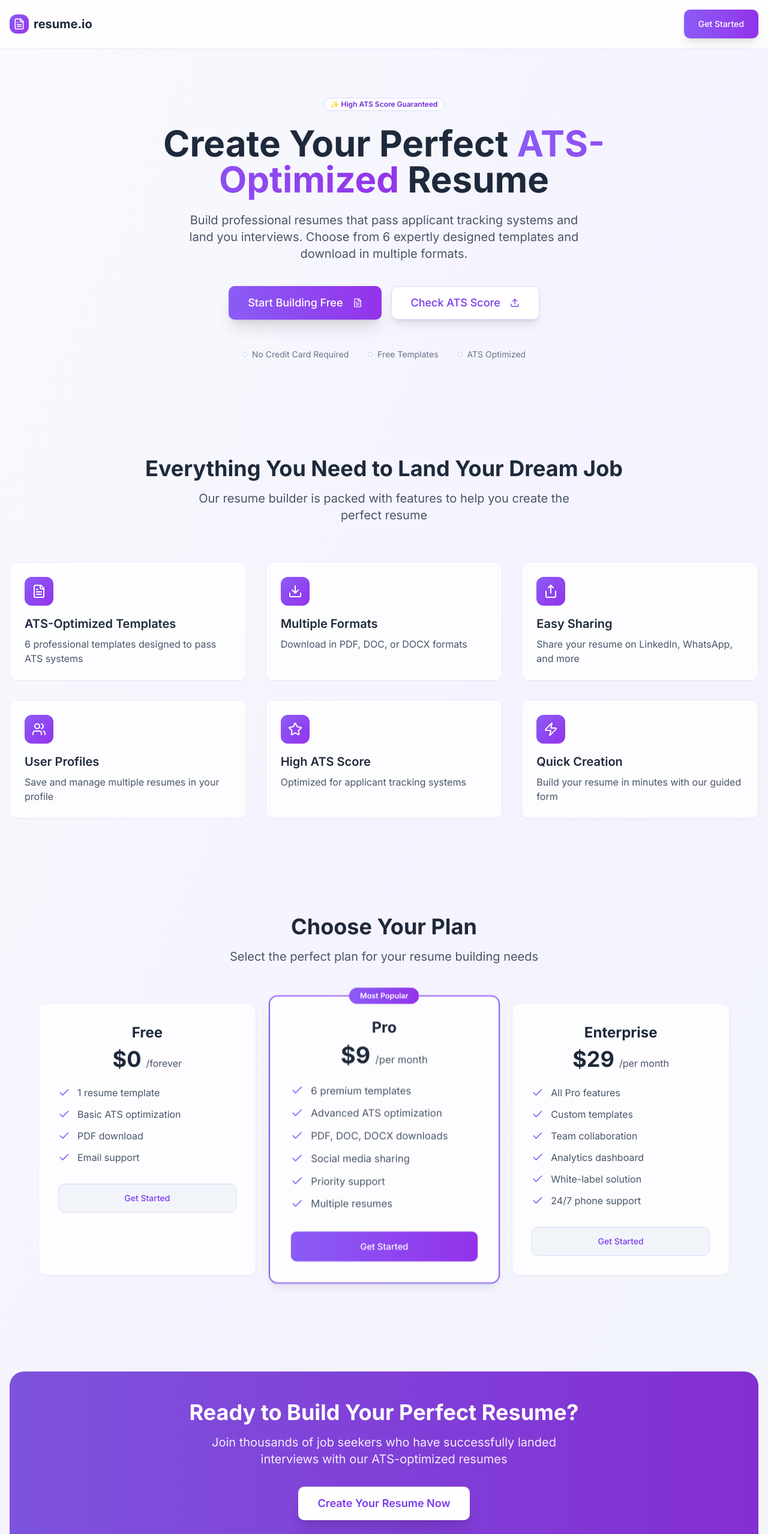
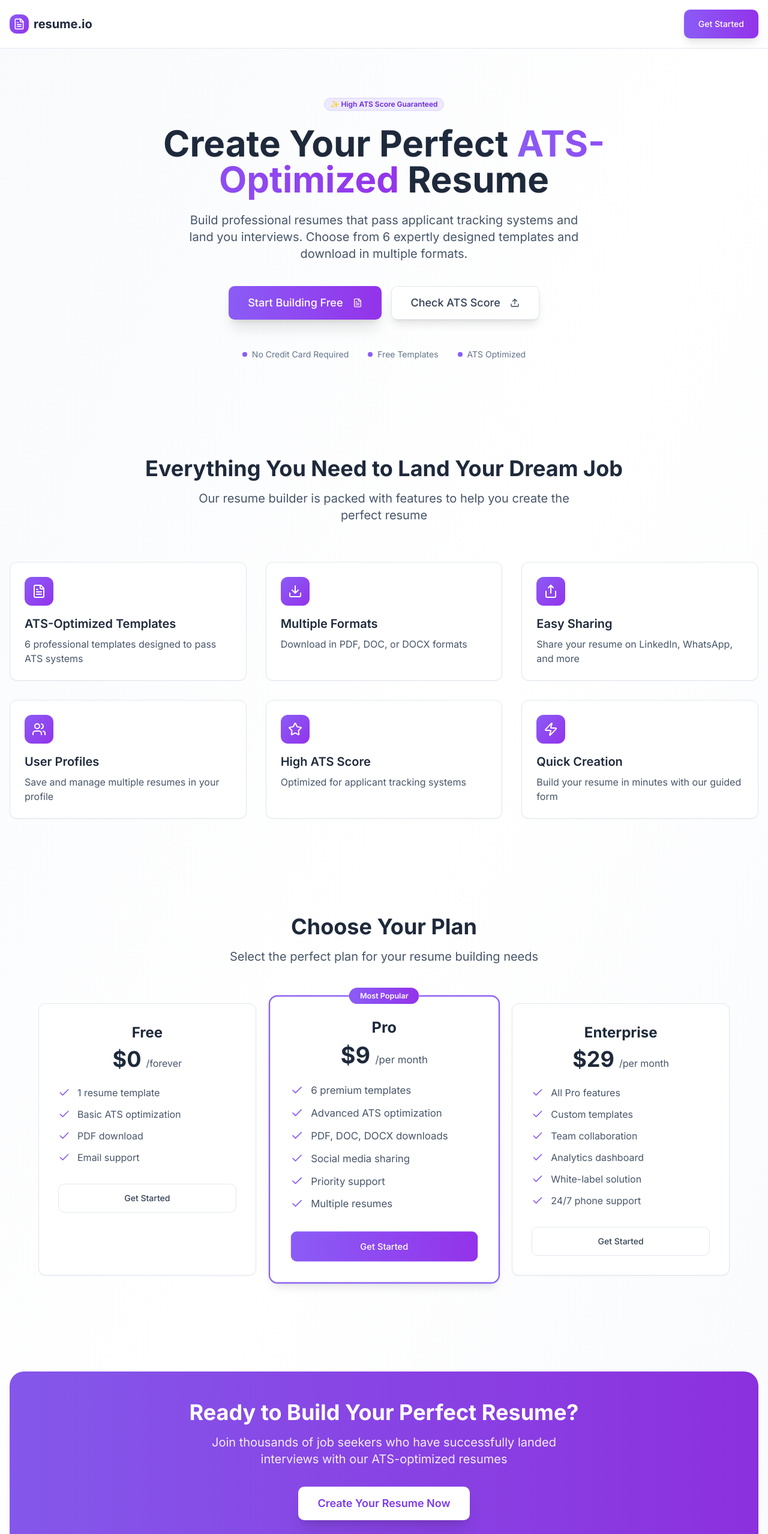
Before and after one commit to azi74/resumeio, a React (Vite) app: page / in a window 1280 px wide. Shown: the top 2558 px of the page at 60% size. Built offline with nearby package versions, Linux system fonts and the light colour scheme.

Commit message:
Fix: UI color inconsistencies and mobile view optimization
- Addressed yellow color issues across the UI.
- Ensured proper color assignments for UI elements.
- Improved mobile view layout and responsiveness.

```diff
--- a/src/index.css
+++ b/src/index.css
@@ -1,4 +1,3 @@
-
 
 @import url('https://fonts.googleapis.com/css2?family=Inter:wght@300;400;500;600;700;800&display=swap');
 @tailwind base;
@@ -96,6 +95,7 @@
   body {
     @apply bg-background text-foreground font-sans;
     font-family: 'Inter', -apple-system, BlinkMacSystemFont, 'Segoe UI', 'Roboto', 'Oxygen', 'Ubuntu', 'Cantarell', sans-serif;
+    background: rgb(248 250 252);
   }
 
   /* Custom animations */
@@ -219,3 +219,27 @@ input:focus, textarea:focus, select:focus {
 .animate-pulse {
   animation: pulse 2s cubic-bezier(0.4, 0, 0.6, 1) infinite;
 }
+
+/* Mobile optimizations */
+@media (max-width: 768px) {
+  .container {
+    padding-left: 1rem;
+    padding-right: 1rem;
+  }
+
+  /* Ensure proper spacing on mobile */
+  .grid-cols-2 > * {
+    min-height: fit-content;
+  }
+
+  /* Prevent overflow on mobile */
+  body {
+    overflow-x: hidden;
+  }
+
+  /* Better mobile touch targets */
+  button, a {
+    min-height: 44px;
+    min-width: 44px;
+  }
+}
--- a/src/pages/Index.tsx
+++ b/src/pages/Index.tsx
@@ -138,9 +138,9 @@ const Index = () => {
   }
 
   return (
-    <div className="min-h-screen bg-gradient-to-br from-slate-50 via-violet-50 to-slate-100">
+    <div className="min-h-screen bg-gradient-to-br from-slate-50 via-white to-slate-50">
       {/* Header */}
-      <header className={`border-b border-violet-100 bg-white/80 backdrop-blur-md fixed top-0 left-0 right-0 z-50 transition-transform duration-300 ${
+      <header className={`border-b border-slate-200 bg-white/95 backdrop-blur-md fixed top-0 left-0 right-0 z-50 transition-transform duration-300 ${
         isNavbarVisible ? 'translate-y-0' : '-translate-y-full'
       }`}>
         <div className="container mx-auto px-4 py-4 flex items-center justify-between">
@@ -157,7 +157,7 @@ const Index = () => {
                 <Button
                   variant="outline"
                   onClick={() => setActiveView("profile")}
-                  className="bg-white border-violet-200 text-violet-600 hover:bg-violet-50 h-12 px-6"
+                  className="bg-white border-slate-200 text-slate-700 hover:bg-slate-50 h-12 px-6"
                 >
                   Profile
                 </Button>
@@ -185,7 +185,7 @@ const Index = () => {
         {/* Hero Section */}
         <section className="container mx-auto px-4 py-12 md:py-20 text-center">
           <div className="max-w-4xl mx-auto">
-            <Badge className="mb-6 bg-white text-violet-700 border-violet-200 hover:bg-violet-50 transition-colors">
+            <Badge className="mb-6 bg-violet-100 text-violet-700 border-violet-200 hover:bg-violet-50 transition-colors">
               ✨ High ATS Score Guaranteed
             </Badge>
 
@@ -214,7 +214,7 @@ const Index = () => {
                 size="lg"
                 variant="outline"
                 onClick={() => setShowATSChecker(true)}
-                className="border-violet-200 bg-white text-violet-600 hover:bg-violet-50 shadow-lg hover:shadow-xl transition-all duration-300 transform hover:scale-105 hover:text-black px-8 py-6 text-lg h-14 w-full sm:w-auto"
+                className="border-slate-200 bg-white text-slate-700 hover:bg-slate-50 shadow-lg hover:shadow-xl transition-all duration-300 transform hover:scale-105 px-8 py-6 text-lg h-14 w-full sm:w-auto"
               >
                 Check ATS Score
                 <Upload className="ml-2 w-5 h-5" />
@@ -223,15 +223,15 @@ const Index = () => {
 
             <div className="mt-8 md:mt-12 flex flex-col sm:flex-row items-center justify-center space-y-4 sm:space-y-0 sm:space-x-8 text-sm text-slate-500">
               <div className="flex items-center space-x-2">
-                <div className="w-2 h-2 bg-white rounded-full border border-slate-300"></div>
+                <div className="w-2 h-2 bg-violet-500 rounded-full"></div>
                 <span>No Credit Card Required</span>
               </div>
               <div className="flex items-center space-x-2">
-                <div className="w-2 h-2 bg-white rounded-full border border-slate-300"></div>
+                <div className="w-2 h-2 bg-violet-500 rounded-full"></div>
                 <span>Free Templates</span>
               </div>
               <div className="flex items-center space-x-2">
-                <div className="w-2 h-2 bg-white rounded-full border border-slate-300"></div>
+                <div className="w-2 h-2 bg-violet-500 rounded-full"></div>
                 <span>ATS Optimized</span>
               </div>
             </div>
@@ -253,7 +253,7 @@ const Index = () => {
             {features.map((feature, index) => (
               <Card
                 key={index}
-                className="border-violet-100 hover:border-violet-200 transition-all duration-300 hover:shadow-lg group bg-white/80 backdrop-blur-sm"
+                className="border-slate-200 hover:border-violet-200 transition-all duration-300 hover:shadow-lg group bg-white"
               >
                 <CardContent className="p-4 md:p-6">
                   <div className="w-10 h-10 md:w-12 md:h-12 bg-gradient-to-br from-violet-500 to-purple-600 rounded-xl flex items-center justify-center mb-3 md:mb-4 text-white group-hover:scale-110 transition-transform duration-200">
@@ -287,7 +287,7 @@ const Index = () => {
             {pricingPlans.map((plan, index) => (
               <Card
                 key={index}
-                className={`relative border-violet-100 bg-white/80 backdrop-blur-sm transition-all duration-300 hover:shadow-xl ${
+                className={`relative border-slate-200 bg-white transition-all duration-300 hover:shadow-xl ${
                   plan.popular ? 'ring-2 ring-violet-500 shadow-lg md:transform md:scale-105' : 'hover:border-violet-200'
                 }`}
               >
@@ -317,10 +317,10 @@ const Index = () => {
                   </ul>
 
                   <Button
-                    className={`w-full h-12 hover:text-black bg-slate-100 ${
+                    className={`w-full h-12 ${
                       plan.popular
                         ? 'bg-gradient-to-r from-violet-500 to-purple-600 hover:from-violet-600 hover:to-purple-700 text-white'
-                        : 'border-violet-200 text-violet-600 hover:bg-violet-50'
+                        : 'border-slate-200 bg-white text-slate-700 hover:bg-slate-50'
                     }`}
                     variant={plan.popular ? 'default' : 'outline'}
                     onClick={() => setShowAuth(true)}
@@ -339,7 +339,7 @@ const Index = () => {
                 {pricingPlans.map((plan, index) => (
                   <CarouselItem key={index}>
                     <Card
-                      className={`relative border-violet-100 bg-white/80 backdrop-blur-sm transition-all duration-300 hover:shadow-xl ${
+                      className={`relative border-slate-200 bg-white transition-all duration-300 hover:shadow-xl ${
                         plan.popular ? 'ring-2 ring-violet-500 shadow-lg' : 'hover:border-violet-200'
                       }`}
                     >
@@ -369,10 +369,10 @@ const Index = () => {
                         </ul>
 
                         <Button
-                          className={`w-full h-12 hover:text-black bg-slate-100 ${
+                          className={`w-full h-12 ${
                             plan.popular
                               ? 'bg-gradient-to-r from-violet-500 to-purple-600 hover:from-violet-600 hover:to-purple-700 text-white'
-                              : 'border-violet-200 text-violet-600 hover:bg-violet-50'
+                              : 'border-slate-200 bg-white text-slate-700 hover:bg-slate-50'
                           }`}
                           variant={plan.popular ? 'default' : 'outline'}
                           onClick={() => setShowAuth(true)}
@@ -384,8 +384,8 @@ const Index = () => {
                   </CarouselItem>
                 ))}
               </CarouselContent>
-              <CarouselPrevious />
-              <CarouselNext />
+              <CarouselPrevious className="bg-white border-slate-200 text-slate-700 hover:bg-slate-50" />
+              <CarouselNext className="bg-white border-slate-200 text-slate-700 hover:bg-slate-50" />
             </Carousel>
           </div>
         </section>
@@ -393,7 +393,7 @@ const Index = () => {
         {/* CTA Section */}
         <section className="container mx-auto px-4 py-12 md:py-20">
           <div className="bg-gradient-to-r from-violet-500 to-purple-600 rounded-3xl p-8 md:p-12 text-center text-white relative overflow-hidden">
-            <div className="absolute inset-0 bg-black/10"></div>
+            <div className="absolute inset-0 bg-black/5"></div>
             <div className="relative z-10">
               <h2 className="text-3xl md:text-4xl font-bold mb-4">
                 Ready to Build Your Perfect Resume?
@@ -423,7 +423,7 @@ const Index = () => {
                     <div className="w-10 h-10 bg-gradient-to-br from-violet-500 to-purple-600 rounded-xl flex items-center justify-center">
                       <FileText className="w-6 h-6 text-white" />
                     </div>
-                    <h3 className="text-2xl font-bold">resume.io</h3>
+                    <h3 className="text-2xl font-bold text-white">resume.io</h3>
                   </div>
                   <p className="text-slate-400 mb-6 max-w-sm">
                     Create professional, ATS-optimized resumes that help you land your dream job. Fast, easy, and effective.
@@ -442,7 +442,7 @@ const Index = () => {
                 </div>
 
                 <div>
-                  <h4 className="font-semibold text-lg mb-4">Product</h4>
+                  <h4 className="font-semibold text-lg mb-4 text-white">Product</h4>
                   <ul className="space-y-3 text-slate-400">
                     <li><a href="#" className="hover:text-white transition-colors">Resume Builder</a></li>
                     <li><a href="#" className="hover:text-white transition-colors">Templates</a></li>
@@ -452,7 +452,7 @@ const Index = () => {
                 </div>
 
                 <div>
-                  <h4 className="font-semibold text-lg mb-4">Resources</h4>
+                  <h4 className="font-semibold text-lg mb-4 text-white">Resources</h4>
                   <ul className="space-y-3 text-slate-400">
                     <li><a href="#" className="hover:text-white transition-colors">Career Tips</a></li>
                     <li><a href="#" className="hover:text-white transition-colors">Interview Guide</a></li>
@@ -462,7 +462,7 @@ const Index = () => {
                 </div>
 
                 <div>
-                  <h4 className="font-semibold text-lg mb-4">Contact</h4>
+                  <h4 className="font-semibold text-lg mb-4 text-white">Contact</h4>
                   <ul className="space-y-3 text-slate-400">
                     <li className="flex items-center">
                       <Mail className="w-4 h-4 mr-2" />
@@ -499,7 +499,7 @@ const Index = () => {
                   <div className="w-8 h-8 bg-gradient-to-br from-violet-500 to-purple-600 rounded-xl flex items-center justify-center">
                     <FileText className="w-5 h-5 text-white" />
                   </div>
-                  <h3 className="text-xl font-bold">resume.io</h3>
+                  <h3 className="text-xl font-bold text-white">resume.io</h3>
                 </div>
                 <p className="text-slate-400 text-sm mb-6 max-w-xs mx-auto">
                   Create professional, ATS-optimized resumes that help you land your dream job.
@@ -519,7 +519,7 @@ const Index = () => {
 
               <div className="grid grid-cols-2 gap-8 mb-8">
                 <div>
-                  <h4 className="font-semibold mb-4">Product</h4>
+                  <h4 className="font-semibold mb-4 text-white">Product</h4>
                   <ul className="space-y-2 text-sm text-slate-400">
                     <li><a href="#" className="hover:text-white transition-colors">Resume Builder</a></li>
                     <li><a href="#" className="hover:text-white transition-colors">Templates</a></li>
@@ -528,7 +528,7 @@ const Index = () => {
                 </div>
 
                 <div>
-                  <h4 className="font-semibold mb-4">Support</h4>
+                  <h4 className="font-semibold mb-4 text-white">Support</h4>
                   <ul className="space-y-2 text-sm text-slate-400">
                     <li><a href="#" className="hover:text-white transition-colors">Help Center</a></li>
                     <li><a href="#" className="hover:text-white transition-colors">Contact Us</a></li>
```
